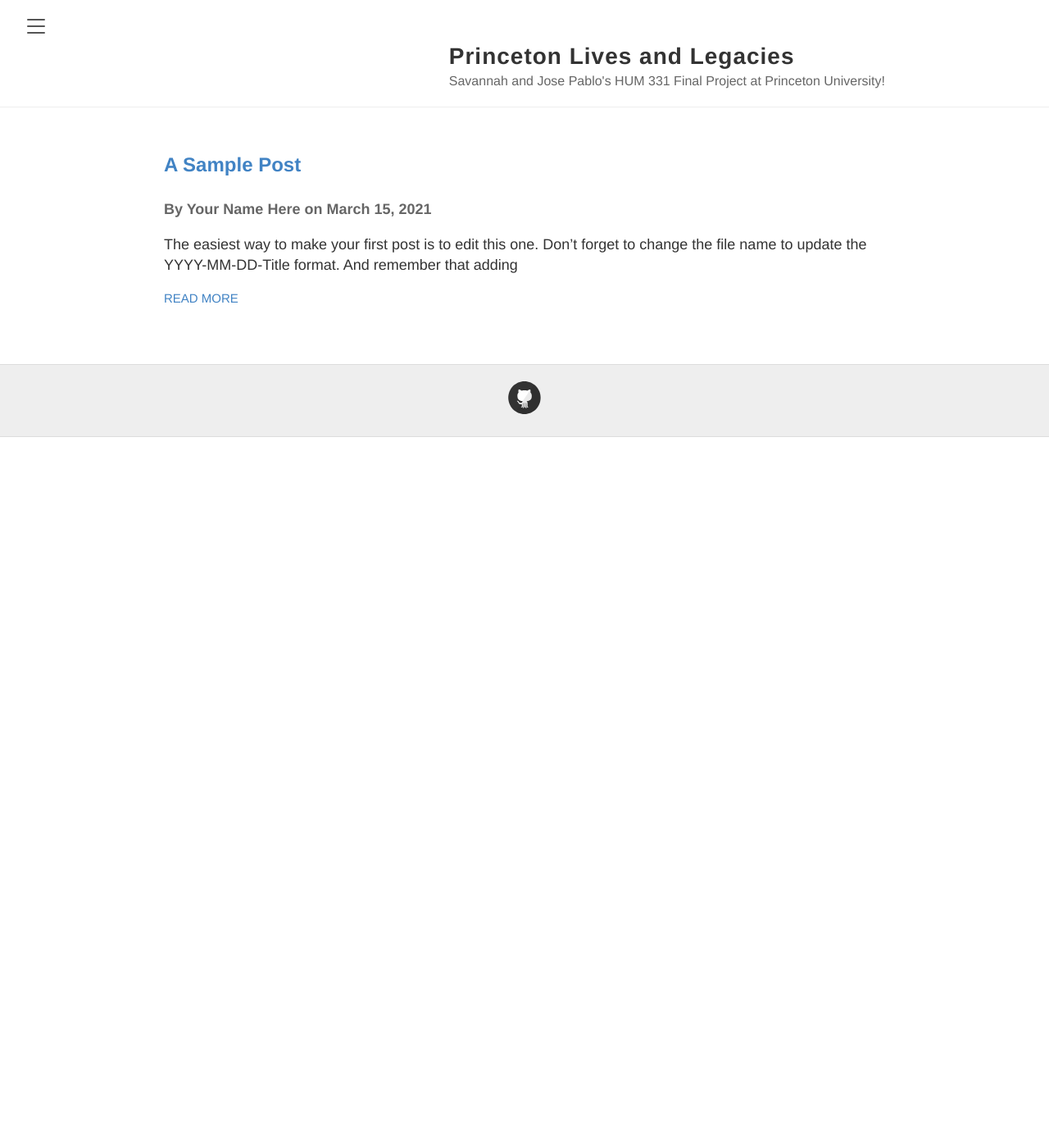
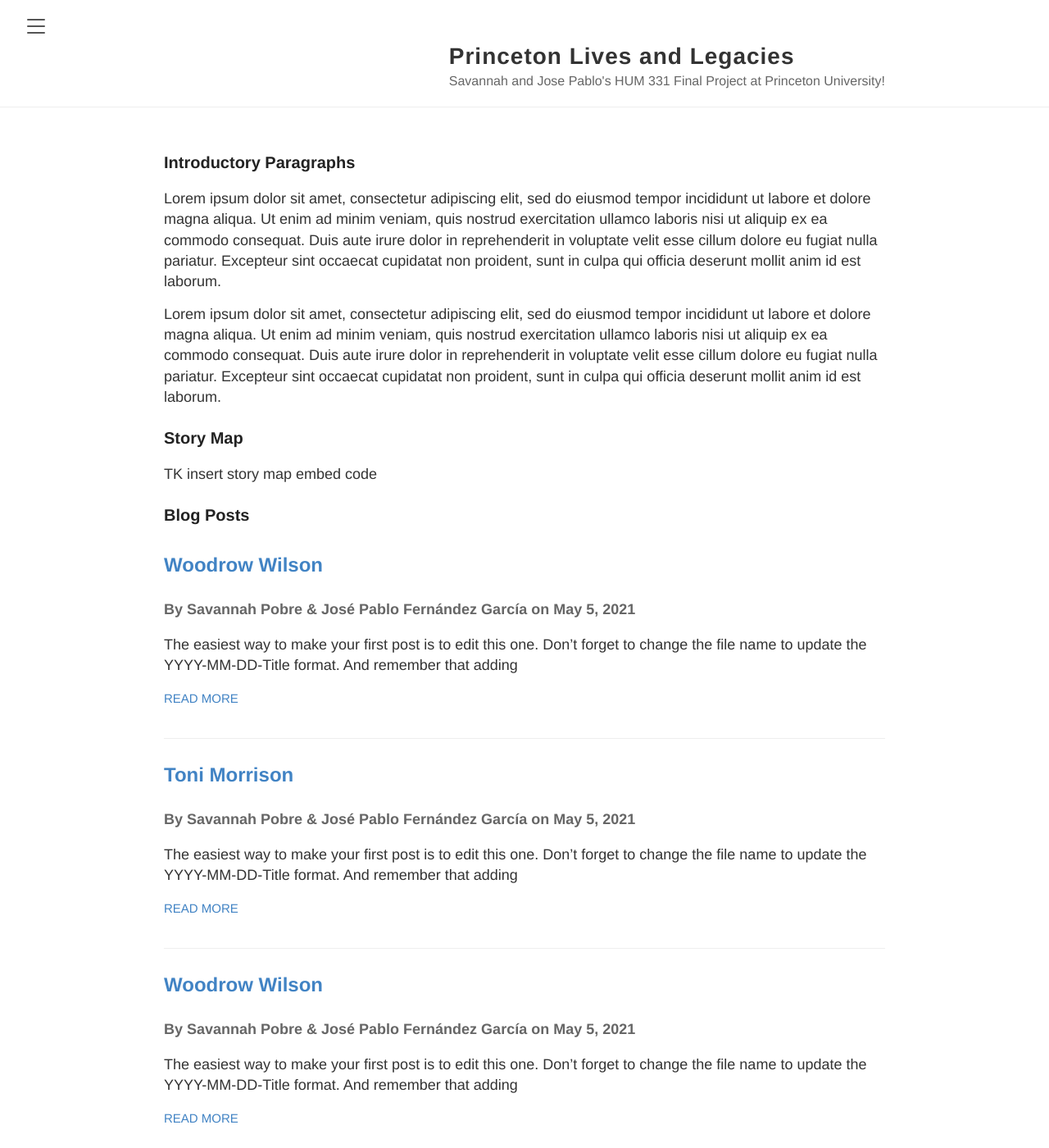
Before and after one commit to HUM-331-Princeton/princeton-lives-and-legacies, a Jekyll site: the page built from index.md, in a window 1280 px wide and 1400 px high. Shown: the whole window at 82% size. Built offline with Jekyll 4.4.1, drawn with Linux system fonts in a browser that asks for light colours; our own code applies the rules of GitHub Pages for plain Markdown files; some of the changed text lies outside the part shown.

Commit message:
Initial layout effort

```diff
--- a/_includes/sidebar.html
+++ b/_includes/sidebar.html
@@ -7,7 +7,12 @@
     <h2>
     <a class="sidebar-nav-item" href="{{ site.baseurl }}/">Home</a>
     <a class="sidebar-nav-item" href="{{ site.baseurl }}/about">About</a>
-    <a class="sidebar-nav-item" href="{{ site.baseurl }}/alberteinstein">Albert Einstein</a>
+    <a class="sidebar-nav-item" href="{{ site.baseurl }}/_posts/2021-5-5-Arnold Guyot.md">Arnold Guyot</a>
+    <a class="sidebar-nav-item" href="{{ site.baseurl }}/_posts/2021-5-5-John Maclean Jr.md">John Maclean Jr.</a>
+    <a class="sidebar-nav-item" href="{{ site.baseurl }}/_posts/2021-5-5-Woodrow Wilson.md">Woodrow Wilson</a>
+    <a class="sidebar-nav-item" href="{{ site.baseurl }}/_posts/2021-5-5-Albert Einstein.md">Albert Einstein</a>
+    <a class="sidebar-nav-item" href="{{ site.baseurl }}/_posts/2021-5-5-Toni Morrison.md">Toni Morrison</a>
+    <a class="sidebar-nav-item" href="{{ site.baseurl }}/_posts/2021-5-5-Project Synthesis.md">Project Synthesis</a>
     </h2>
   </nav>
 
--- /dev/null
+++ b/_posts/2021-5-5-Albert Einstein.md
@@ -0,0 +1,26 @@
+---
+layout: post
+author: Savannah Pobre & José Pablo Fernández García
+excerpt_separator: <!--more-->
+title: Albert Einstein
+---
+
+The easiest way to make your first post is to edit this one. Don't forget to change the file name to update the YYYY-MM-DD-Title format. And remember that adding <!--more--> to your post tells the Jekyll convertor where to break off your "preview" of the post on the main page.
+
+### Who? Brief bio ###
+copy
+
+### Personal doc ###
+copy
+
+### Public doc ###
+copy
+
+### Pre death legacy ###
+copy
+
+### Post death legacy ###
+copy
+
+### Further Resources ###
+copy
--- /dev/null
+++ b/_posts/2021-5-5-Arnold Guyot.md
@@ -0,0 +1,26 @@
+---
+layout: post
+author: Savannah Pobre & José Pablo Fernández García
+excerpt_separator: <!--more-->
+title: Arnold Guyot
+---
+
+The easiest way to make your first post is to edit this one. Don't forget to change the file name to update the YYYY-MM-DD-Title format. And remember that adding <!--more--> to your post tells the Jekyll convertor where to break off your "preview" of the post on the main page.
+
+### Who? Brief bio ###
+copy
+
+### Personal doc ###
+copy
+
+### Public doc ###
+copy
+
+### Pre death legacy ###
+copy
+
+### Post death legacy ###
+copy
+
+### Further Resources ###
+copy
--- /dev/null
+++ b/_posts/2021-5-5-John Maclean Jr.md
@@ -0,0 +1,26 @@
+---
+layout: post
+author: Savannah Pobre & José Pablo Fernández García
+excerpt_separator: <!--more-->
+title: John Maclean, Jr.
+---
+
+The easiest way to make your first post is to edit this one. Don't forget to change the file name to update the YYYY-MM-DD-Title format. And remember that adding <!--more--> to your post tells the Jekyll convertor where to break off your "preview" of the post on the main page.
+
+### Who? Brief bio ###
+copy
+
+### Personal doc ###
+copy
+
+### Public doc ###
+copy
+
+### Pre death legacy ###
+copy
+
+### Post death legacy ###
+copy
+
+### Further Resources ###
+copy
--- /dev/null
+++ b/_posts/2021-5-5-Project Synthesis.md
@@ -0,0 +1,26 @@
+---
+layout: post
+author: Savannah Pobre & José Pablo Fernández García
+excerpt_separator: <!--more-->
+title: Woodrow Wilson
+---
+
+The easiest way to make your first post is to edit this one. Don't forget to change the file name to update the YYYY-MM-DD-Title format. And remember that adding <!--more--> to your post tells the Jekyll convertor where to break off your "preview" of the post on the main page.
+
+### Who? Brief bio ###
+copy
+
+### Personal doc ###
+copy
+
+### Public doc ###
+copy
+
+### Pre death legacy ###
+copy
+
+### Post death legacy ###
+copy
+
+### Further Resources ###
+copy
--- a/_posts/2021-3-15-Hello-World.md
+++ b/_posts/2021-5-5-Toni Morrison.md
@@ -1,8 +1,26 @@
 ---
 layout: post
-author: Your Name Here
+author: Savannah Pobre & José Pablo Fernández García
 excerpt_separator: <!--more-->
-title: A Sample Post
+title: Toni Morrison
 ---
 
 The easiest way to make your first post is to edit this one. Don't forget to change the file name to update the YYYY-MM-DD-Title format. And remember that adding <!--more--> to your post tells the Jekyll convertor where to break off your "preview" of the post on the main page.
+
+### Who? Brief bio ###
+copy
+
+### Personal doc ###
+copy
+
+### Public doc ###
+copy
+
+### Pre death legacy ###
+copy
+
+### Post death legacy ###
+copy
+
+### Further Resources ###
+copy
--- /dev/null
+++ b/_posts/2021-5-5-Woodrow Wilson.md
@@ -0,0 +1,26 @@
+---
+layout: post
+author: Savannah Pobre & José Pablo Fernández García
+excerpt_separator: <!--more-->
+title: Woodrow Wilson
+---
+
+The easiest way to make your first post is to edit this one. Don't forget to change the file name to update the YYYY-MM-DD-Title format. And remember that adding <!--more--> to your post tells the Jekyll convertor where to break off your "preview" of the post on the main page.
+
+### Who? Brief bio ###
+copy
+
+### Personal doc ###
+copy
+
+### Public doc ###
+copy
+
+### Pre death legacy ###
+copy
+
+### Post death legacy ###
+copy
+
+### Further Resources ###
+copy
--- a/about.md
+++ b/about.md
@@ -10,6 +10,10 @@ Some information about you!!!!!!
 
 A place to include any other types of information that you'd like to include about yourself.
 
+### Contributors ###
+[Savannah Pobre](TKlink)
+[José Pablo Fernández García](TKlink)
+
 ### Contact me
 
 [email@domain.com](mailto:email@domain.com)
--- a/index.md
+++ b/index.md
@@ -2,6 +2,15 @@
 layout: default
 ---
 
+### Introductory Paragraphs ###
+Lorem ipsum dolor sit amet, consectetur adipiscing elit, sed do eiusmod tempor incididunt ut labore et dolore magna aliqua. Ut enim ad minim veniam, quis nostrud exercitation ullamco laboris nisi ut aliquip ex ea commodo consequat. Duis aute irure dolor in reprehenderit in voluptate velit esse cillum dolore eu fugiat nulla pariatur. Excepteur sint occaecat cupidatat non proident, sunt in culpa qui officia deserunt mollit anim id est laborum.
+
+Lorem ipsum dolor sit amet, consectetur adipiscing elit, sed do eiusmod tempor incididunt ut labore et dolore magna aliqua. Ut enim ad minim veniam, quis nostrud exercitation ullamco laboris nisi ut aliquip ex ea commodo consequat. Duis aute irure dolor in reprehenderit in voluptate velit esse cillum dolore eu fugiat nulla pariatur. Excepteur sint occaecat cupidatat non proident, sunt in culpa qui officia deserunt mollit anim id est laborum.
+
+### Story Map ###
+TK insert story map embed code
+
+### Blog Posts ###
 <div class="posts">
   {% for post in site.posts %}
     <article class="post">
```
Also changed, not shown: _people/José Pablo Fernández García.md (renamed from _people/your-name-here.md, +1 -1 lines), _people/Savannah Pobre.md (added, +5 -0 lines), 1 other file.
